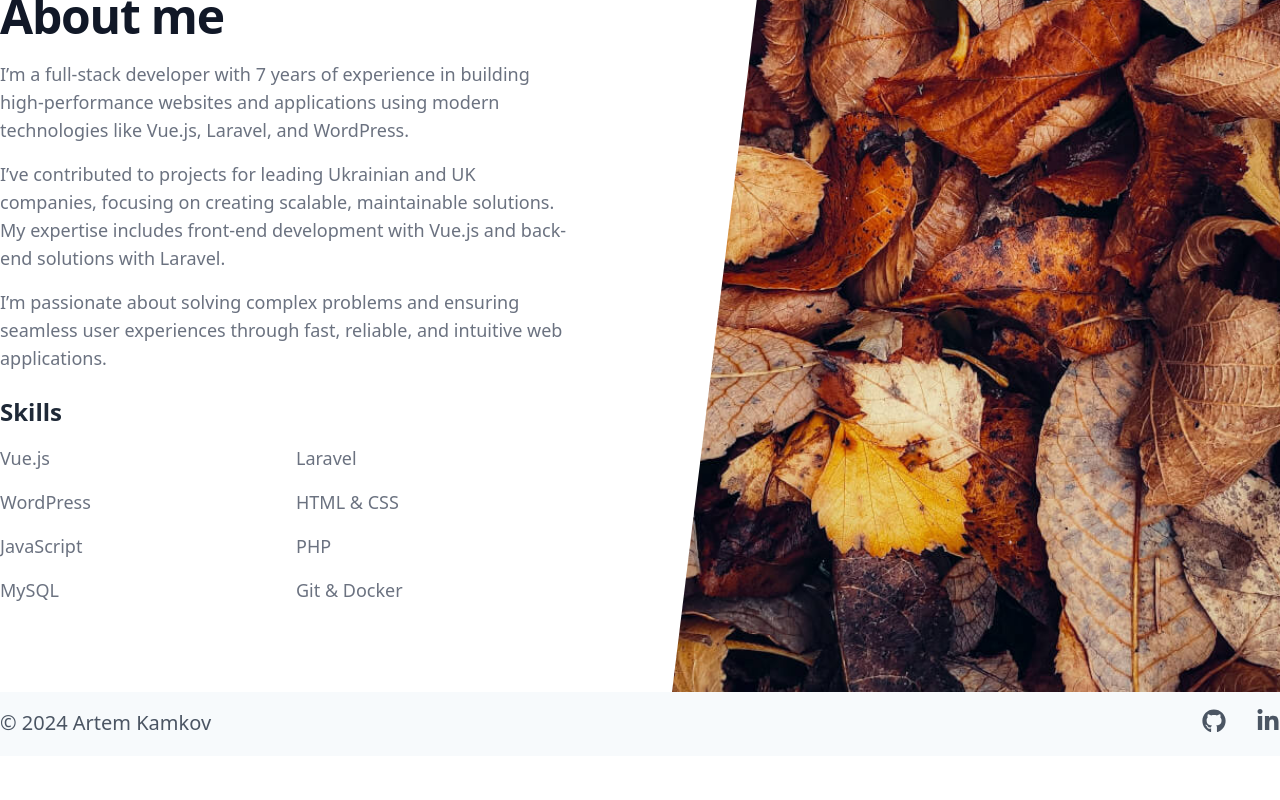
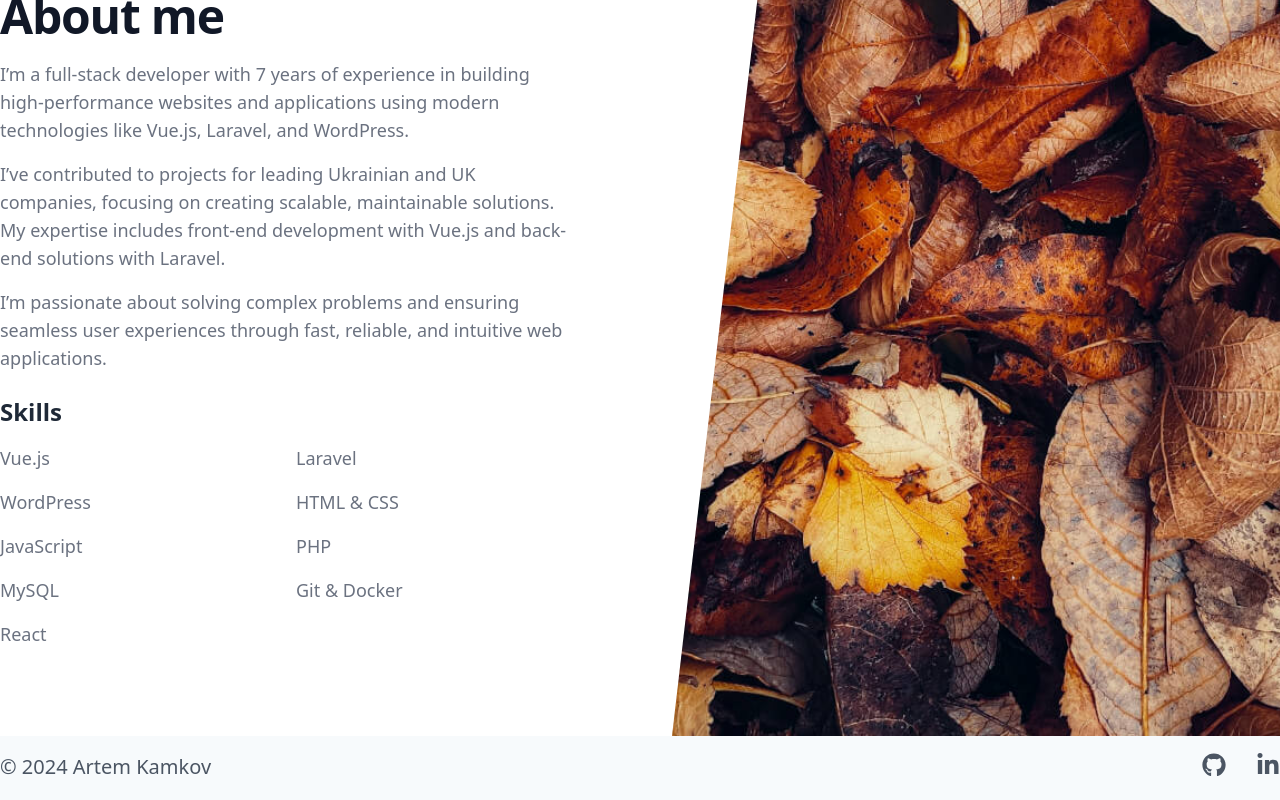
Before and after one commit to artem-kamkov/portfolio, a SvelteKit app: page / in a window 1280 px wide. Shown: the part 1011-1811 px from the top of the page. Before the commit the page ends 1767 px from the top, so only its background shows below. Built offline with nearby package versions, Linux system fonts and the light colour scheme; no server answers; the database is empty.

Commit message:
Add React to the skills list in the about section

```diff
--- a/src/routes/+page.svelte
+++ b/src/routes/+page.svelte
@@ -210,6 +210,7 @@
 								<li>PHP</li>
 								<li>MySQL</li>
 								<li>Git & Docker</li>
+								<li>React</li>
 							</ul>
 						</div>
 					</div>
```
